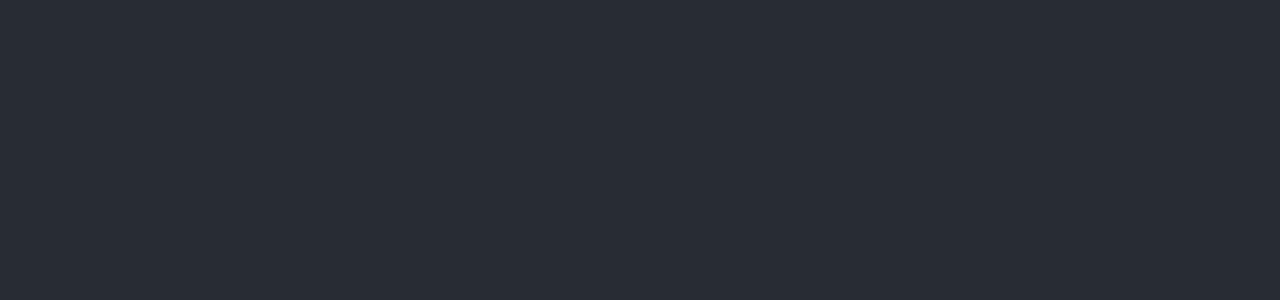
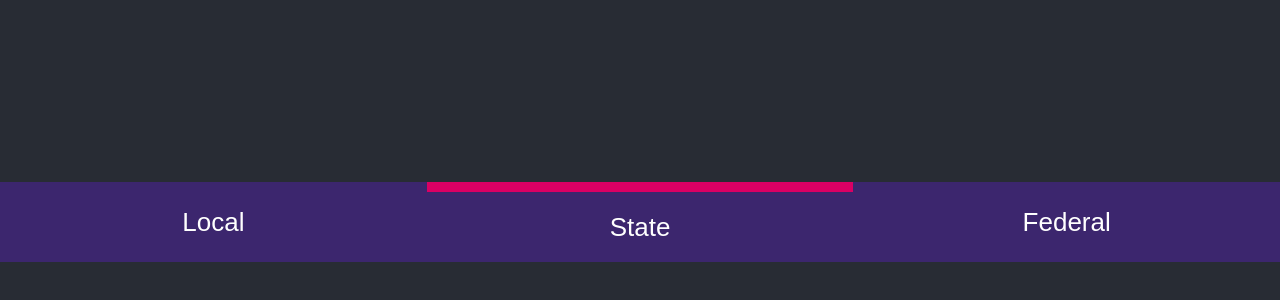
Before and after one commit to zacksabbath/frontend-ui, a React (Create React App) app: page /StateIssues in a window 1280 px wide. Shown: the part 538-838 px from the top of the page. Built offline with nearby package versions, Linux system fonts and the light colour scheme.

Commit message:
finished CSS

```diff
--- a/src/Routes.tsx
+++ b/src/Routes.tsx
@@ -1,7 +1,13 @@
 import React from 'react';
 import { BrowserRouter as Router, Switch, Route, Link } from 'react-router-dom';
 
-import { NewsfeedPage, Homepage } from 'components';
+import {
+  NewsfeedPage,
+  Homepage,
+  FederalIssues,
+  StateIssues,
+  LocalIssues,
+} from 'components';
 
 export default function Routes() {
   return (
@@ -14,6 +20,18 @@ export default function Routes() {
           <NewsfeedPage />
         </Route>
 
+        <Route path="/FederalIssues" exact>
+          <FederalIssues />
+        </Route>
+
+        <Route path="/StateIssues" exact>
+          <StateIssues />
+        </Route>
+
+        <Route path="/localIssues" exact>
+          <LocalIssues />
+        </Route>
+
         <Route path="/" exact>
           <Homepage />
         </Route>
--- a/src/components/atoms/Button/Button.tsx
+++ b/src/components/atoms/Button/Button.tsx
@@ -1,8 +1,6 @@
 import styled, { css } from 'styled-components';
 
 const ButtonStyle = styled.button(props => {
-  const { color } = props;
-
   return css`
     background-color: #3c266e;
     color: white;
--- a/src/components/organisms/Footer/FooterNav.tsx
+++ b/src/components/organisms/Footer/FooterNav.tsx
@@ -1,6 +1,6 @@
-import React from 'react';
+import React, { useState } from 'react';
 import styled from 'styled-components';
-import { useHistory, Link, useLocation } from 'react-router-dom';
+import { useHistory, useLocation } from 'react-router-dom';
 import { ButtonStyle } from 'components';
 
 const FooterStyle = styled.div`
@@ -25,32 +25,48 @@ const FooterStyle = styled.div`
   }
 `;
 
-//Place holder. Will replace with onClick={() => history.push('/localPage')}
-const localPage = () => {
-  console.log(' Local Page Goes Here ');
+type FooterProps = {
+  isCurrent?: string;
+  navRoute?: string;
 };
 
-const statePage = () => {
-  console.log(' State Page Goes Here ');
-};
+export default function FooterNav(props: FooterProps) {
+  var history = useHistory();
+  var location = useLocation();
+  let currentLocation = location.pathname;
 
-const federalPage = () => {
-  console.log(' Federal Page Goes Here ');
-};
+  let isLocal;
+  let isState;
+  let isFederal;
 
-export default function FooterNav() {
-  const history = useHistory();
-  const location = useLocation();
+  if (currentLocation === '/LocalIssues') {
+    isLocal = true;
+    console.log('true');
+  } else if (currentLocation === '/StateIssues') {
+    isState = true;
+  } else if (currentLocation === '/FederalIssues') {
+    isFederal = true;
+  }
+
   return (
     <>
       <FooterStyle>
-        <ButtonStyle className="currentButton" onClick={localPage}>
+        <ButtonStyle
+          className={isLocal ? 'currentButton' : 'notCurrent'}
+          onClick={() => history.push('/LocalIssues')}
+        >
           Local
         </ButtonStyle>
-        <ButtonStyle className="notCurrent" onClick={statePage}>
+        <ButtonStyle
+          className={isState ? 'currentButton' : 'notCurrent'}
+          onClick={() => history.push('/StateIssues')}
+        >
           State
         </ButtonStyle>
-        <ButtonStyle className="notCurrent" onClick={federalPage}>
+        <ButtonStyle
+          className={isFederal ? 'currentButton' : 'notCurrent'}
+          onClick={() => history.push('/FederalIssues')}
+        >
           Federal
         </ButtonStyle>
       </FooterStyle>
--- a/src/components/pages/Homepage/Homepage.tsx
+++ b/src/components/pages/Homepage/Homepage.tsx
@@ -1,7 +1,7 @@
 import React from 'react';
 import { ImageButton } from 'components';
 import styled from 'styled-components';
-import { Avatar, FooterNav } from 'components';
+import { Avatar } from 'components';
 import { useHistory } from 'react-router-dom';
 
 const AvatarContainer = styled.div`
@@ -60,7 +60,6 @@ export default function Homepage() {
           onClick={() => history.push('/newsfeed')}
         />
       </FlexWrapper>
-      <FooterNav />
     </>
   );
 }
--- /dev/null
+++ b/src/components/pages/dummyPages/federalIssues.tsx
@@ -0,0 +1,11 @@
+import React from 'react';
+
+import { FooterNav } from 'components';
+
+export default function FederalIssues() {
+  return (
+    <>
+      <FooterNav isCurrent={'true'} navRoute={'FederalIssues'} />
+    </>
+  );
+}
--- /dev/null
+++ b/src/components/pages/dummyPages/localIssues.tsx
@@ -0,0 +1,11 @@
+import React from 'react';
+
+import { FooterNav } from 'components';
+
+export default function LocalIssues() {
+  return (
+    <>
+      <FooterNav isCurrent={'true'} navRoute={'LocalIssues'} />
+    </>
+  );
+}
--- /dev/null
+++ b/src/components/pages/dummyPages/stateIssues.tsx
@@ -0,0 +1,11 @@
+import React from 'react';
+
+import { FooterNav } from 'components';
+
+export default function StateIssues() {
+  return (
+    <>
+      <FooterNav />
+    </>
+  );
+}
--- a/src/components/pages/index.ts
+++ b/src/components/pages/index.ts
@@ -1,2 +1,5 @@
 export { default as Homepage } from './Homepage/Homepage';
 export { default as NewsfeedPage } from './NewsfeedPage/NewsfeedPage';
+export { default as LocalIssues } from './dummyPages/localIssues';
+export { default as StateIssues } from './dummyPages/stateIssues';
+export { default as FederalIssues } from './dummyPages/federalIssues';
```
Also changed, not shown: 1 other file (tests, documents, lock files or other folders).
